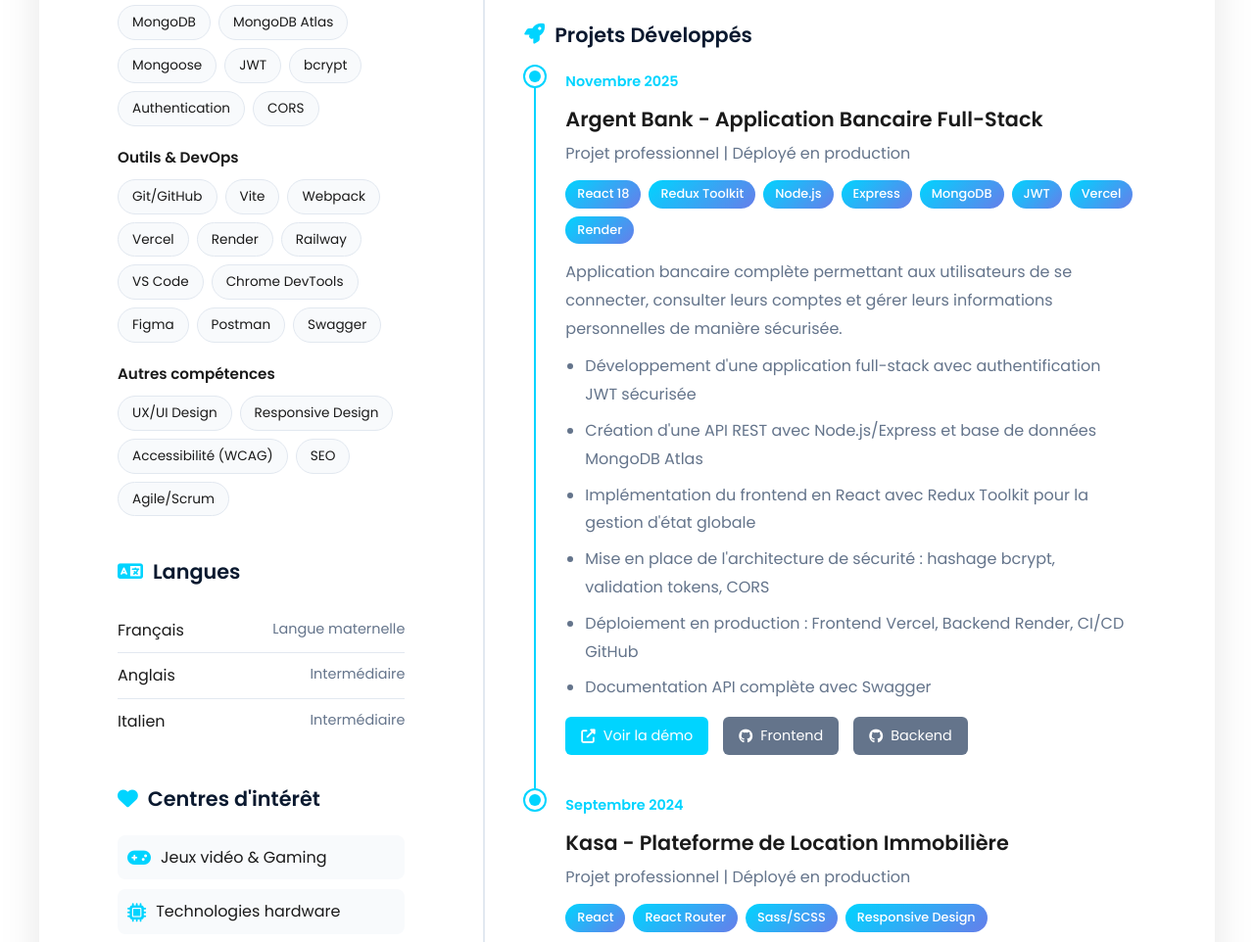
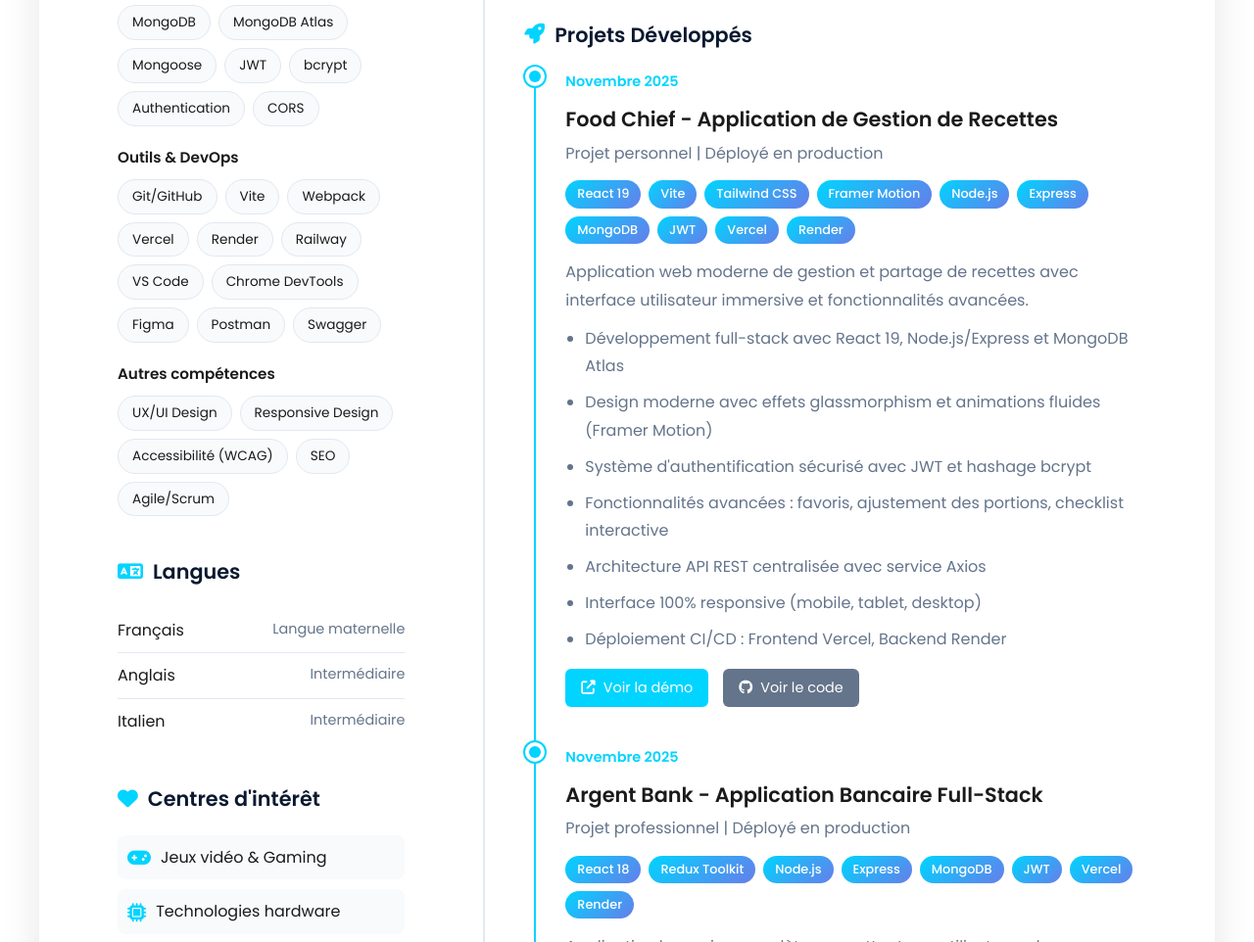
Before and after one commit to Matfen2/CV-Mathieu-FENOUIL, a plain HTML site: page index.html in a window 1280 px wide. Shown: the part 858-1820 px from the top of the page at 98% size. Drawn offline with Linux system fonts and the light colour scheme.

Commit message:
feat: "Ajout d'un nouveau projet full-stack"
- Projet Food Chief Ajouté

```diff
--- a/index.html
+++ b/index.html
@@ -855,7 +855,7 @@
                 </p>
 
                 <div class="contact-info">
-                    <a href="mailto:matfen2.0@outlook.fr" class="contact-item">
+                    <a href="mailto:mathieu.fenouil@example.com" class="contact-item">
                         <i class="fas fa-envelope"></i>
                         <span>matfen2.0@outlook.fr</span>
                     </a>
@@ -1023,6 +1023,49 @@
                         <i class="fas fa-rocket"></i>
                         Projets Développés
                     </h2>
+
+                    <div class="timeline-item">
+                        <div class="timeline-date">Novembre 2025</div>
+                        <h3 class="timeline-title">Food Chief - Application de Gestion de Recettes</h3>
+                        <div class="timeline-company">Projet personnel | Déployé en production</div>
+
+                        <div class="timeline-tech">
+                            <span class="tech-badge">React 19</span>
+                            <span class="tech-badge">Vite</span>
+                            <span class="tech-badge">Tailwind CSS</span>
+                            <span class="tech-badge">Framer Motion</span>
+                            <span class="tech-badge">Node.js</span>
+                            <span class="tech-badge">Express</span>
+                            <span class="tech-badge">MongoDB</span>
+                            <span class="tech-badge">JWT</span>
+                            <span class="tech-badge">Vercel</span>
+                            <span class="tech-badge">Render</span>
+                        </div>
+
+                        <div class="timeline-description">
+                            <p>Application web moderne de gestion et partage de recettes avec interface utilisateur immersive et fonctionnalités avancées.</p>
+                            <ul>
+                                <li>Développement full-stack avec React 19, Node.js/Express et MongoDB Atlas</li>
+                                <li>Design moderne avec effets glassmorphism et animations fluides (Framer Motion)</li>
+                                <li>Système d'authentification sécurisé avec JWT et hashage bcrypt</li>
+                                <li>Fonctionnalités avancées : favoris, ajustement des portions, checklist interactive</li>
+                                <li>Architecture API REST centralisée avec service Axios</li>
+                                <li>Interface 100% responsive (mobile, tablet, desktop)</li>
+                                <li>Déploiement CI/CD : Frontend Vercel, Backend Render</li>
+                            </ul>
+                        </div>
+
+                        <div class="project-links">
+                            <a href="https://food-chief.vercel.app" target="_blank" class="project-link">
+                                <i class="fas fa-external-link-alt"></i>
+                                Voir la démo
+                            </a>
+                            <a href="https://github.com/Matfen2/food-chief" target="_blank" class="project-link secondary">
+                                <i class="fab fa-github"></i>
+                                Voir le code
+                            </a>
+                        </div>
+                    </div>
 
                     <div class="timeline-item">
                         <div class="timeline-date">Novembre 2025</div>
@@ -1210,11 +1253,11 @@
             });
         }, observerOptions);
 
-        document.querySelectorAll('.timeline-item, .section').forEach(el => {
-            el.style.opacity = '0';
-            el.style.transform = 'translateY(20px)';
-            el.style.transition = 'all 0.6s ease-out';
-            observer.observe(el);
+        document.querySelectorAll('.timeline-item, .section').forEach(item => {
+            item.style.opacity = '0';
+            item.style.transform = 'translateY(20px)';
+            item.style.transition = 'opacity 0.6s ease, transform 0.6s ease';
+            observer.observe(item);
         });
     </script>
 </body>
```
